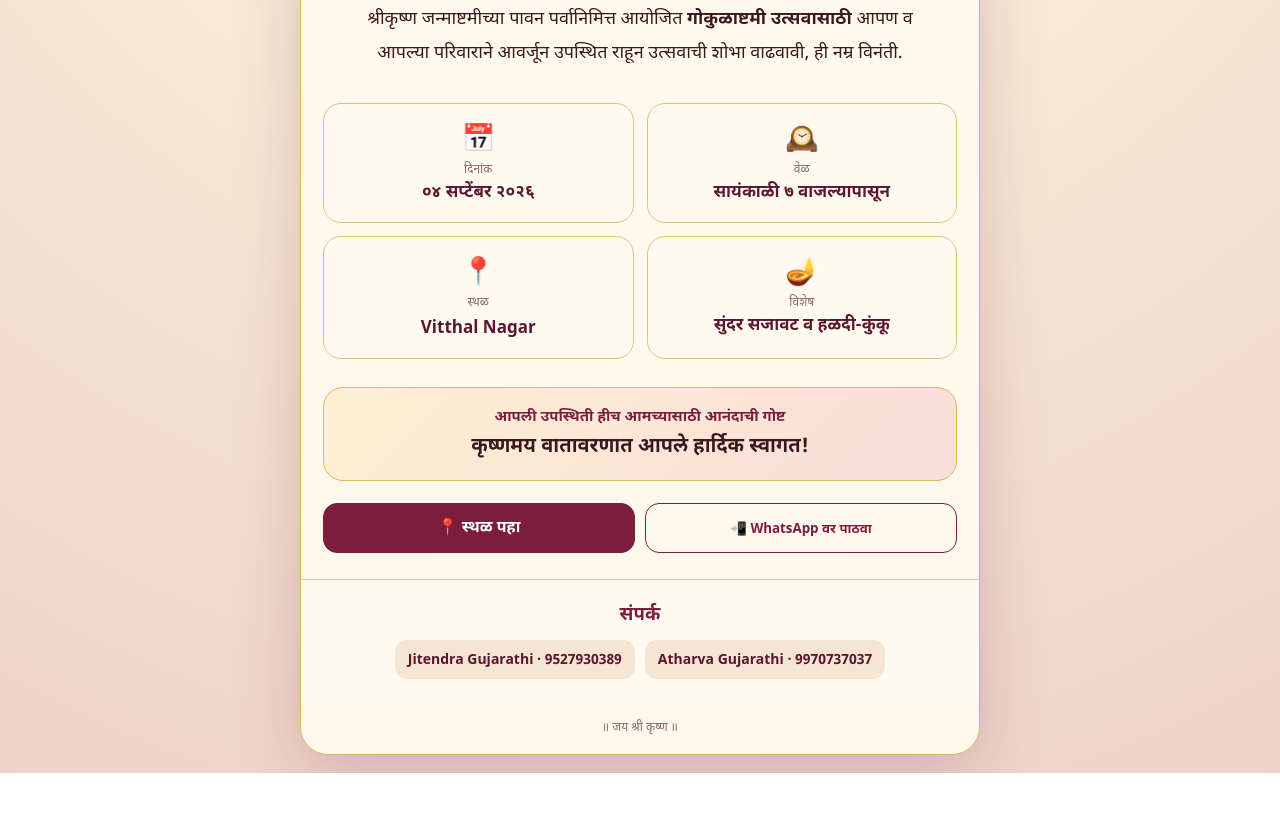
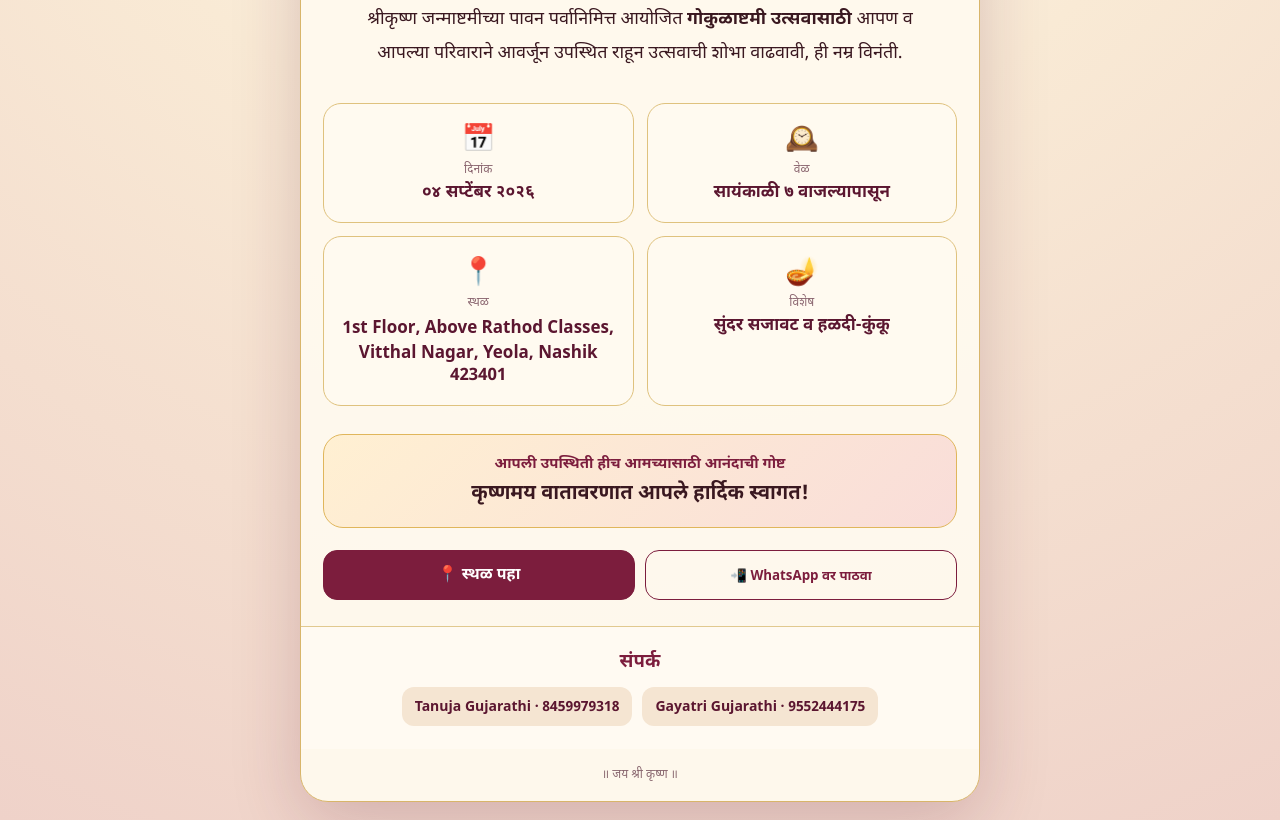
Before and after one commit to atharvagujarathi13/gokul-ashtami-2026, a plain HTML site: page index.html in a window 1280 px wide. Shown: the part 486-1306 px from the top of the page. Before the commit the page ends 1259 px from the top, so only its background shows below. Drawn offline with Linux system fonts and the light colour scheme.

Commit message:
Update index.html with new address

```diff
--- a/index.html
+++ b/index.html
@@ -115,7 +115,7 @@
     <section class="details">
       <div class="detail"><div class="icon">📅</div><div class="label" data-i18n="dateLabel">दिनांक</div><div class="value" data-i18n="date">०३ सप्टेंबर २०२६</div></div>
       <div class="detail"><div class="icon">🕰️</div><div class="label" data-i18n="timeLabel">वेळ</div><div class="value" data-i18n="time">सायंकाळी ७ वाजल्यापासून</div></div>
-      <div class="detail"><div class="icon">📍</div><div class="label" data-i18n="venueLabel">स्थळ</div><div class="value">Vitthal Nagar</div></div>
+      <div class="detail"><div class="icon">📍</div><div class="label" data-i18n="venueLabel">स्थळ</div><div class="value">1st Floor, Above Rathod Classes, Vitthal Nagar, Yeola, Nashik 423401</div></div>
       <div class="detail"><div class="icon">🪔</div><div class="label" data-i18n="attractionLabel">विशेष</div><div class="value" data-i18n="attraction">सुंदर सजावट व हळदी-कुंकू</div></div>
     </section>
 
@@ -132,8 +132,8 @@
     <section class="contacts">
       <h3 data-i18n="contactTitle">संपर्क</h3>
       <div class="contact-row">
-        <a class="phone" href="tel:9527930389">Jitendra Gujarathi · 9527930389</a>
-        <a class="phone" href="tel:9970737037">Atharva Gujarathi · 9970737037</a>
+        <a class="phone" href="tel:8459979318">Tanuja Gujarathi · 8459979318</a>
+        <a class="phone" href="tel:9552444175">Gayatri Gujarathi · 9552444175</a>
       </div>
     </section>
     <footer data-i18n="footer">॥ जय श्री कृष्ण ॥</footer>
@@ -178,7 +178,7 @@ setLang(localStorage.getItem("gokulLang")||"mr");
 
 document.getElementById("shareBtn").addEventListener("click", async ()=>{
  const lang=localStorage.getItem("gokulLang")||"mr";
- const text = `${T[lang].title} ${T[lang].year}\n${T[lang].date} • ${T[lang].time}\n📍 Vitthal Nagar\n\nBalkrishna Gujarathi and Family`;
+ const text = `${T[lang].title} ${T[lang].year}\n${T[lang].date} • ${T[lang].time}\n📍 1st Floor, Above Rathod Classes, Vitthal Nagar, Yeola, Nashik 423401\n\nBalkrishna Gujarathi and Family`;
  if(navigator.share){ await navigator.share({title:T[lang].title,text,url:location.href}); }
  else { window.open("https://wa.me/?text="+encodeURIComponent(text+"\\n"+location.href),"_blank"); }
 });
```
